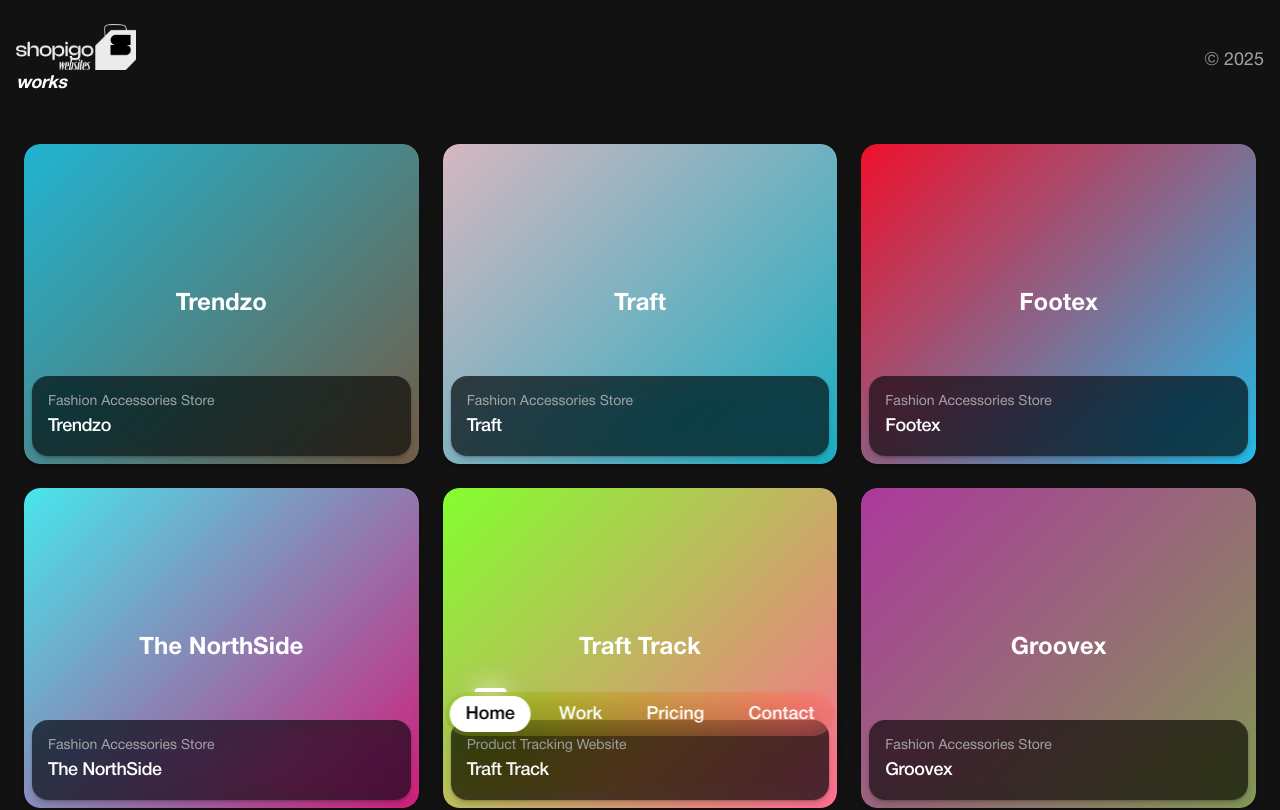
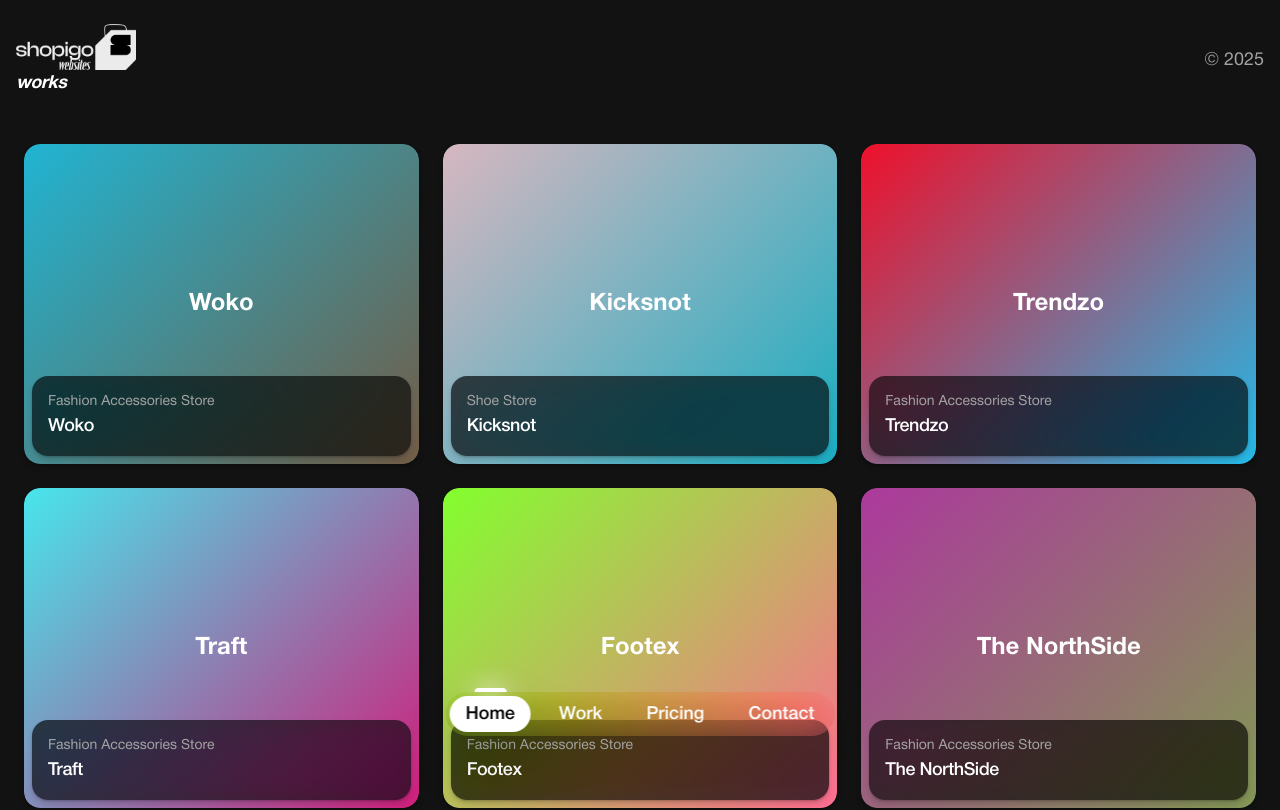
Before and after one commit to yadusuryab/kspyn, a Next.js app: page /work in a window 1280 px wide. Shown: the top 810 px of the page. Built offline with nearby package versions, Linux system fonts and the light colour scheme.

Commit message:
new works updated

```diff
--- a/app/work/page.tsx
+++ b/app/work/page.tsx
@@ -8,6 +8,16 @@ import ms from '@/public/ms.png';
 import Head from "next/head";
 
 const works = [
+  {
+    title: "Woko",
+    type: "Fashion Accessories Store",
+    url: "https://wokoonline.in",
+  },
+  {
+    title: "Kicksnot",
+    type: "Shoe Store",
+    url: "https://kicksnot.in",
+  },
   {
     title: "Trendzo",
     type: "Fashion Accessories Store",
```
